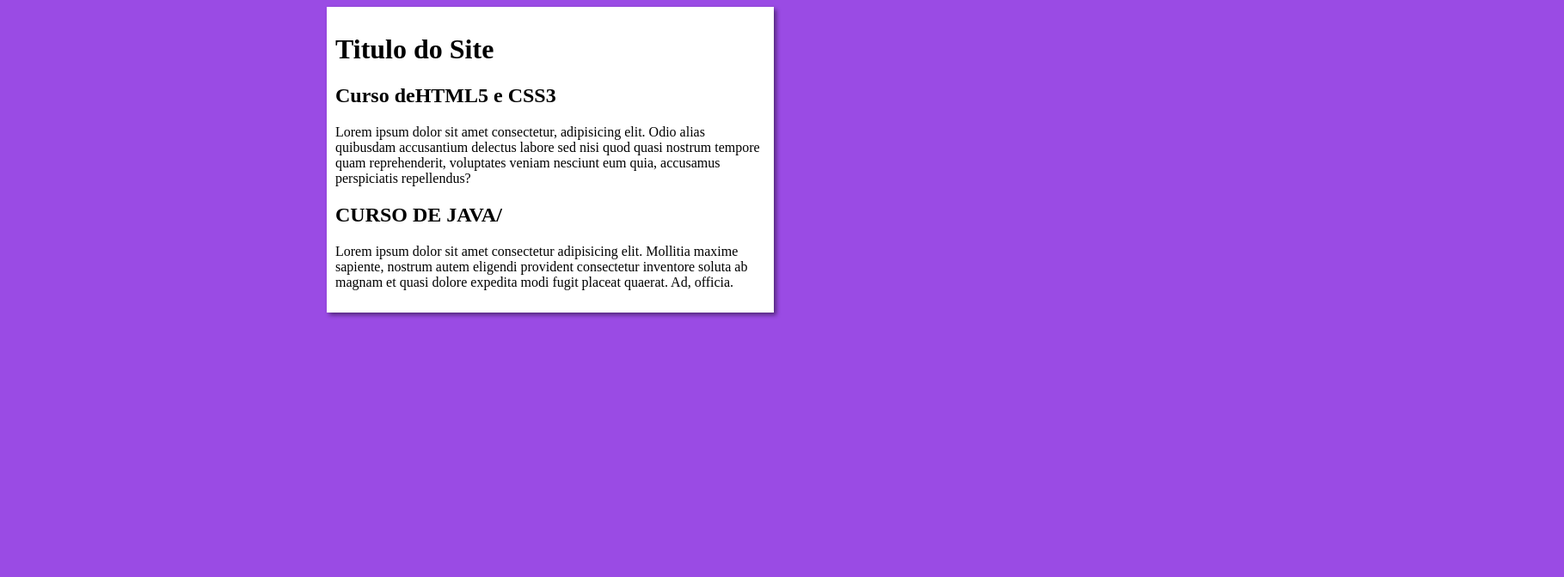
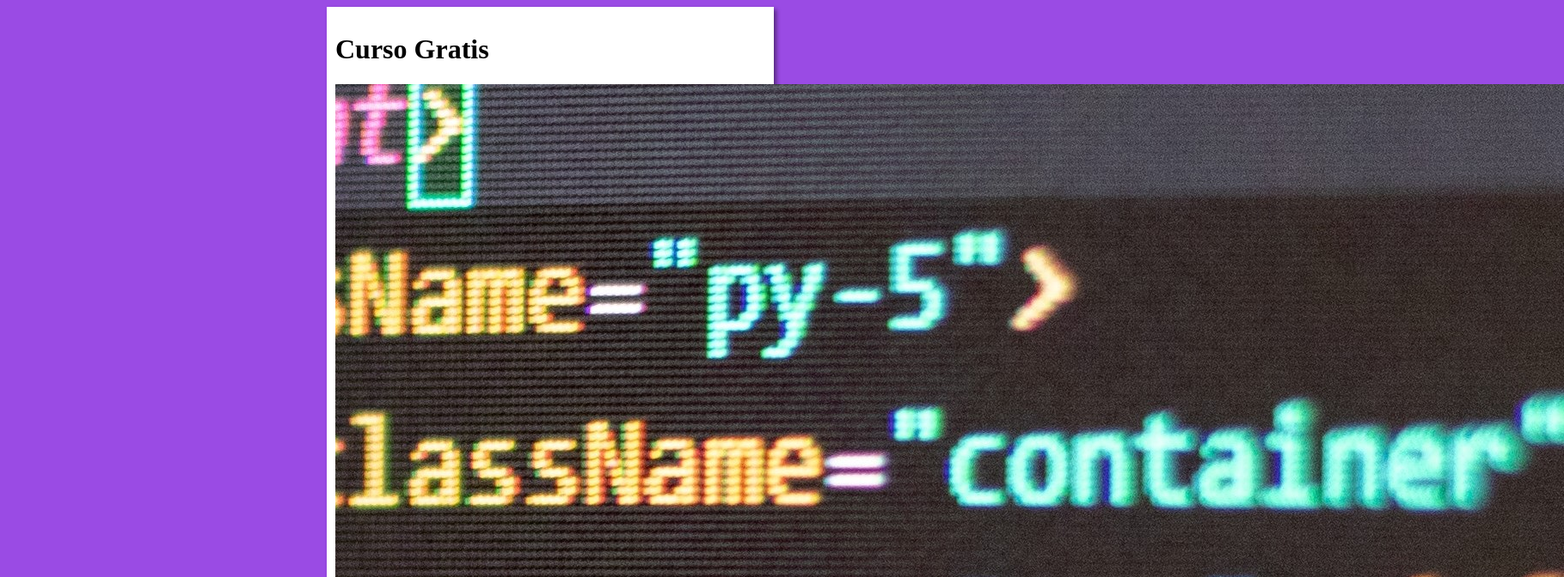
Before and after one commit to vcoelh/projeto-site, a plain HTML site: page index.html in a window 1280 px wide. Shown: the top 672 px of the page at 86% size, 1819 px wide, since content can reach past the window. Drawn offline with Linux system fonts and the light colour scheme.

Commit message:
Update index.html

```diff
--- a/index.html
+++ b/index.html
@@ -9,7 +9,8 @@
 <body>
     <main>
         <header>
-            <h1>Titulo do Site</h1>
+            <h1>Curso Gratis</h1>
+            <img src="imagem/pexels-antonio-batinić-4164418.jpg" alt="teste">
         <link rel="stylesheet" href="estilos/style.css">
         </header>
         <article>
```
